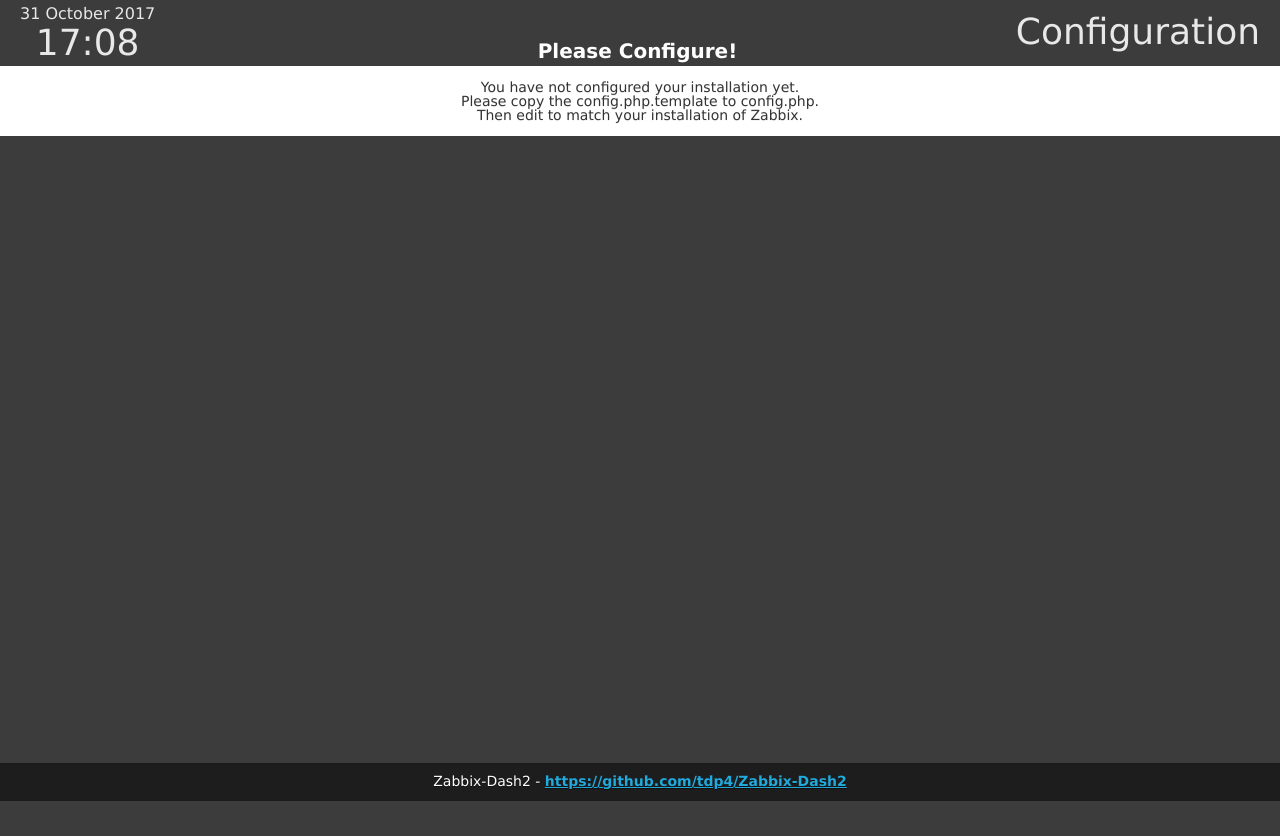
After one commit to tdp4/Zabbix-Dash2, a PHP site: page /no_config.php in a window 1280 px wide. The commit adds this page. Run offline with PHP 8.4, Linux system fonts and the light colour scheme; data that the repository does not hold is empty; a stand-in replaces the project's code that opens the database connection.

Commit message:
Added detection of config.php file missing and a not configured page. Changed css to better center the dialog. Added code to detect if the host_group_filter doesn't match anything. Added a host_group_filter.

```diff
--- /dev/null
+++ b/no_config.php
@@ -0,0 +1,53 @@
+<!DOCTYPE html>
+<html>
+<head>
+        <meta charset="UTF-8">
+        <title>Zabbix Dashboard</title>
+        <!-- Let's reset the default style properties -->
+		<link rel="stylesheet" type="text/css" href="style/jquery.mobile-1.4.5.css" />
+        <link rel="stylesheet" type="text/css" href="style/reset.css" />
+        <link rel="stylesheet" type="text/css" href="style/theme-alt.css" />
+        <!-- added the jQuery library for reloading the page and future features -->
+        <script src="lib/js/jquery-2.1.1.min.js"></script>
+		<!-- added jquery-mobile for forms and other features -->
+		<script src="lib/js/jquery.mobile-1.4.5.min.js"></script>
+</head>
+<!-- Second piece of js to gracefully reload the page (value in ms) -->
+<?php if ($reload_enabled == true) { ?>
+<script>
+	function ReloadPage() {
+	   location.reload();
+	};
+	$(document).ready(function() {
+		setTimeout("ReloadPage()", <?php print $reload_time; ?>);
+	});
+</script>
+<?php } ?>
+<body id="bg-one">
+
+<!-- START GET RENDER DATE - Which will show date and time of generating this file -->
+<div data-role="header">
+	<div id="timestamp">
+		<div id="date"><?php echo date("d F Y", time()); ?></div>
+		<div id="time"><?php echo date("H:i", time()); ?></div>
+	</div>
+	<!-- END GET RENDER DATE -->
+	<!-- We could use the Zabbix HostGroup name here, but would not work in a nice way when using a dozen of hostgroups, yet! So we hardcoded it here. -->
+	<div id="sheetname"><?php print "Configuration"; ?></div>
+</div>
+<div data-role="page" data-theme="a">
+	<div class="groupbox">
+		<div class="group-title">Please Configure!</div>
+
+		<div data-role="content" data-theme="a">
+			<center>You have not configured your installation yet.
+			<br>Please copy the config.php.template to config.php.
+			<br>Then edit to match your installation of Zabbix.</center>
+		</div>
+		<div data-role="footer" data-position="fixed" data-theme="b">
+			<h1>Zabbix-Dash2 - <a href="https://github.com/tdp4/Zabbix-Dash2">https://github.com/tdp4/Zabbix-Dash2</a></h1>
+		</div>
+	</div>
+</div>
+</body>
+</html>
--- a/style/theme-alt.css
+++ b/style/theme-alt.css
@@ -85,7 +85,8 @@ body#bg-two {
 
 .config {
 	background-color: #303030;
-	padding: 10px 35% 10px 35%;
+	margin: auto;
+	width: 600px;
 	border-style: solid none solid none;
 	border-width: 1px;
 	border-color: black;
```
Also changed, not shown: dash.php (+6 -13 lines), index.php (+25 -20 lines), 1 other file.
